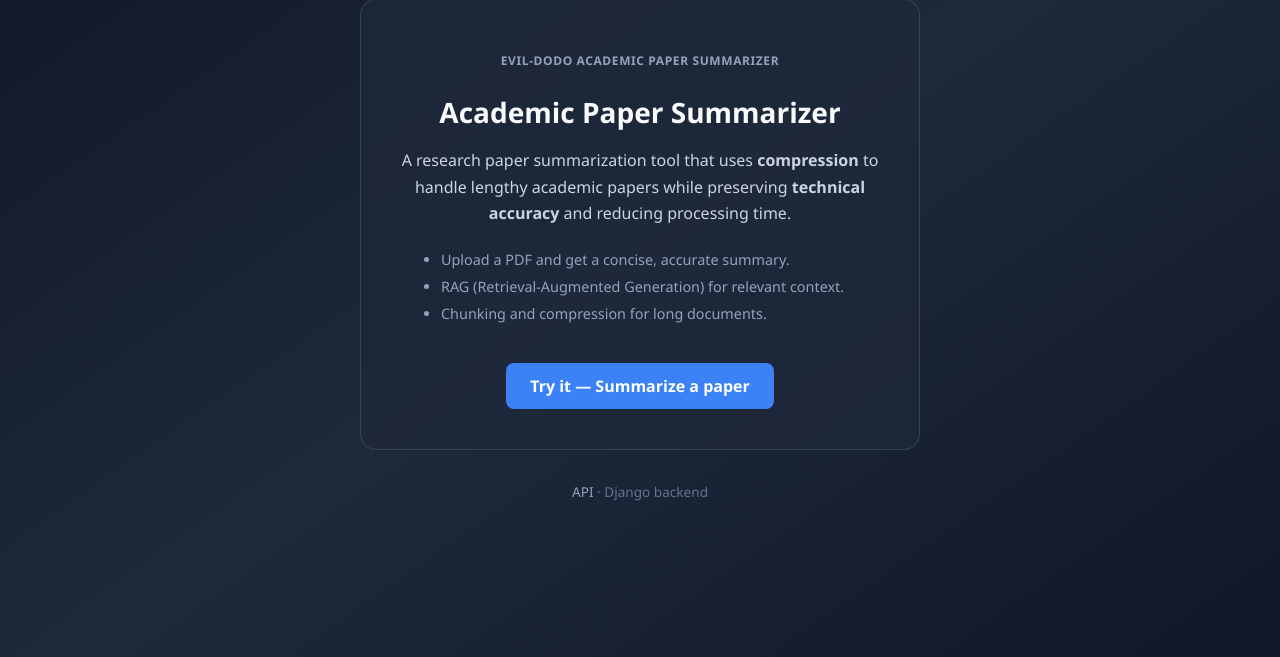
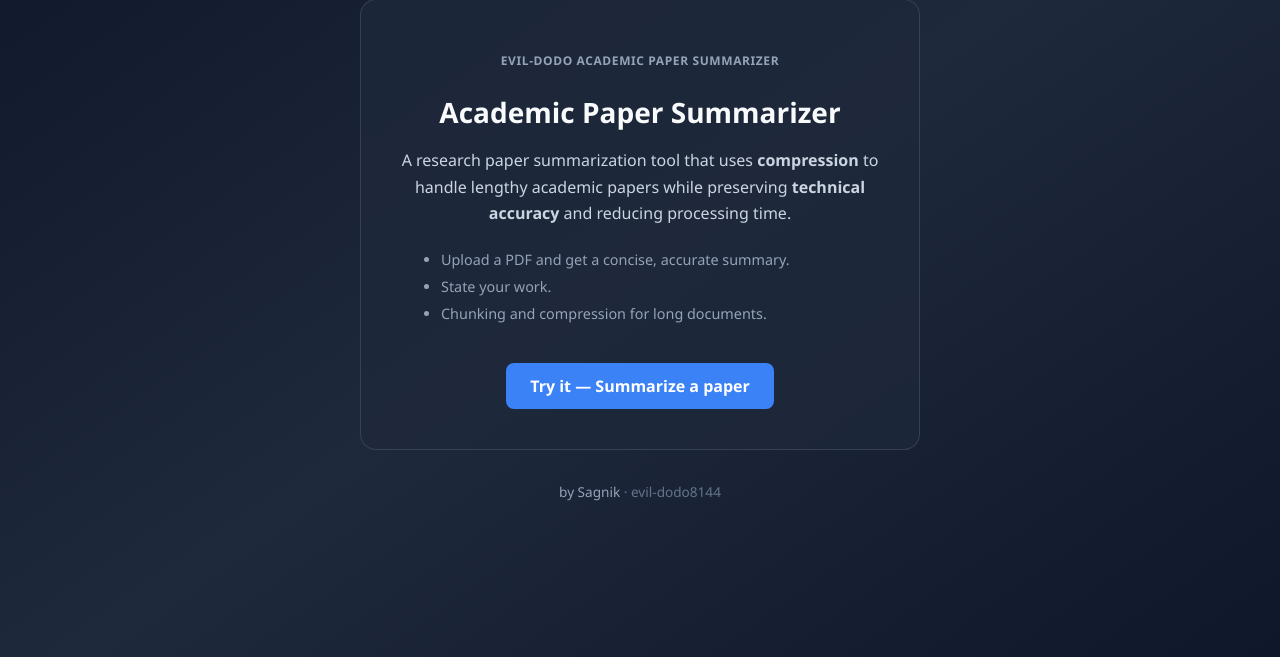
Before and after one commit to evil-dodo8144/Academic-paper-summarizer, a Django app: page / in a window 1280 px wide. Shown: the part 143-800 px from the top of the page. Run offline with Django 5.2, Linux system fonts and the light colour scheme; some libraries are stand-ins or nearby versions.

Commit message:
404 error

```diff
--- a/academic_summarizer/templates/home.html
+++ b/academic_summarizer/templates/home.html
@@ -80,13 +80,13 @@
         </p>
         <ul class="features">
             <li>Upload a PDF and get a concise, accurate summary.</li>
-            <li>RAG (Retrieval-Augmented Generation) for relevant context.</li>
+            <li>State your work.</li>
             <li>Chunking and compression for long documents.</li>
         </ul>
         <a href="{% url 'summarize' %}" class="cta">Try it — Summarize a paper</a>
     </div>
     <p class="footer">
-        <a href="{% url 'api_root' %}">API</a> · Django backend
+        <a href="{% url 'api_root' %}">by Sagnik</a> · evil-dodo8144
     </p>
 </body>
 </html>
```
